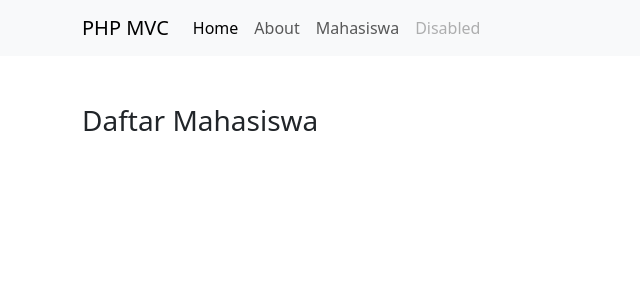
After one commit to AhmadIkbalDjaya/phpmvc, a PHP site: the page made by app/views/mahasiswa/index.php in a window 1280 px wide. The commit adds this page. Shown: the top 300 px of the page, without its empty margins (0-640 px from the left). Run offline with PHP 8.4, Linux system fonts and the light colour scheme; the template is opened without the code that fills it, so the values that code supplies are empty; some libraries are stand-ins or nearby versions.

Commit message:
7-Model.1: membuat controller mahasiswa dan mengmabil data menggunakan method model pada Controller core, method itu akan mengambil data array dari file mahasiswa_model; data yang digunkan masih berbentuk array belu dari database

```diff
--- a/app/controllers/Home.php
+++ b/app/controllers/Home.php
@@ -4,8 +4,9 @@ class Home extends Controller{
     public function index(){
 
         $data['judul'] = 'Home';
+        $data['nama'] = $this->model('User_model')->getUser();
         $this->view('templates/header', $data);
-        $this->view('home/index');
+        $this->view('home/index', $data);
         $this->view('templates/footer');
     }
 
--- a/app/core/Controller.php
+++ b/app/core/Controller.php
@@ -1,7 +1,13 @@
 <?php
 
 class Controller {
+
     public function view($view, $data = []){
         require_once '../app/views/' . $view . '.php';
     }
+
+    public function model($model){
+        require_once '../app/models/' . $model . '.php';
+        return new $model;
+    }
 }
--- a/app/views/home/index.php
+++ b/app/views/home/index.php
@@ -1,3 +1,4 @@
 <div class="container">
     <h1>Selamat datang di website saya</h1>
+    <p>Halo, nama sya <?= $data['nama']?></p>
 </div>
--- /dev/null
+++ b/app/views/mahasiswa/index.php
@@ -0,0 +1,15 @@
+<div class="container mt-5">
+    <div class="row">
+        <div class="col-6">
+            <h3>Daftar Mahasiswa</h3>
+            <?php foreach( $data['mhs'] as $mhs ) : ?>
+                <ul>
+                    <li><?= $mhs['nama']; ?></li>
+                    <li><?= $mhs['nis']; ?></li>
+                    <li><?= $mhs['email']; ?></li>
+                    <li><?= $mhs['alamat']; ?></li>
+                </ul>
+            <?php endforeach; ?>
+        </div>
+    </div>
+</div>
--- a/app/views/templates/header.php
+++ b/app/views/templates/header.php
@@ -24,6 +24,9 @@
             <a class="nav-link" href="<?=BASEURL;?>about/">About</a>
         </li>
         <li class="nav-item">
+            <a class="nav-link" href="<?=BASEURL;?>mahasiswa/">Mahasiswa</a>
+        </li>
+        <li class="nav-item">
             <a class="nav-link disabled">Disabled</a>
         </li>
         </ul>
```
Also changed, not shown: app/controllers/Mahasiswa.php (added, +11 -0 lines), app/models/Mahasiswa_model.php (added, +22 -0 lines), app/models/User_model.php (added, +9 -0 lines).
